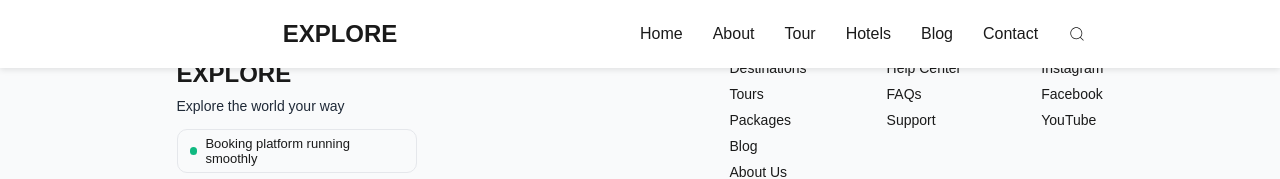
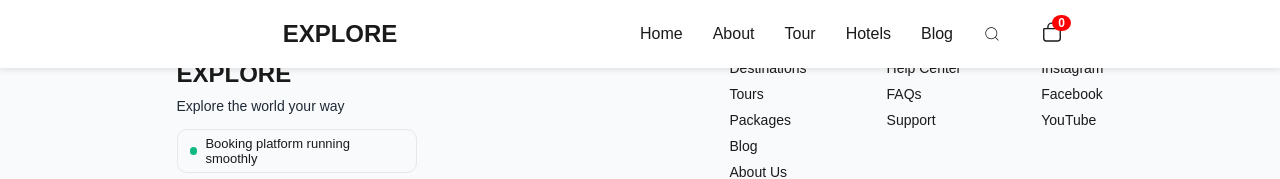
Before and after one commit to vuvantoann/tour-booking-frontend, a React (Vite) app: page /cart in a window 1280 px wide. Shown: the top 179 px of the page. Built offline with nearby package versions, Linux system fonts and the light colour scheme.

Commit message:
Làm tính năng thêm giỏ hàng sủ dụng redux

```diff
--- /dev/null
+++ b/src/client/actions/cart.jsx
@@ -0,0 +1,13 @@
+export const addToCart = (item) => {
+  return {
+    type: 'ADD_TO_CART',
+    payload: item,
+  }
+}
+
+export const updateQuantity = (_id, quantity = 1) => {
+  return {
+    type: 'UPDATE_QUANTITY',
+    payload: { _id, quantity },
+  }
+}
--- /dev/null
+++ b/src/client/components/Cart/CartIcon/index.jsx
@@ -0,0 +1,22 @@
+import { IoBagOutline } from 'react-icons/io5'
+import { useSelector } from 'react-redux'
+import { Link } from 'react-router-dom'
+
+function CartIcon() {
+  const cart = useSelector((state) => state.cartReducer)
+
+  const total = cart.reduce((sum, item) => {
+    return sum + item.quantity
+  }, 0)
+
+  return (
+    <>
+      <Link to="/cart" className=" header__icon--cart">
+        <IoBagOutline />
+        <span className="header__cart-count">{total}</span>
+      </Link>
+    </>
+  )
+}
+
+export default CartIcon
--- a/src/client/components/Products/ProductDetail/ProductDetail.scss
+++ b/src/client/components/Products/ProductDetail/ProductDetail.scss
@@ -106,19 +106,22 @@
     gap: 1rem;
     margin-top: 1.5rem;
 
-    input {
-      width: 60px;
-      padding: 0.4rem;
-      font-size: 1rem;
-      border: 1px solid #ccc;
-      border-radius: 5px;
-    }
+    // input {
+    //   width: 60px;
+    //   padding: 0.4rem;
+    //   font-size: 1rem;
+    //   border: 1px solid #ccc;
+    //   border-radius: 5px;
+    // }
 
     button {
+      width: 100%;
       background-color: #2e7d32;
       color: white;
-      padding: 0.6rem 1.2rem;
+      padding: 14px 35px;
+      line-height: 22px;
       font-size: 1rem;
+      font-weight: 700;
       border: none;
       border-radius: 6px;
       cursor: pointer;
--- a/src/client/components/Products/ProductDetail/index.jsx
+++ b/src/client/components/Products/ProductDetail/index.jsx
@@ -3,7 +3,26 @@ import { FaCalendarAlt, FaUsers } from 'react-icons/fa'
 import { Swiper, SwiperSlide } from 'swiper/react'
 import 'swiper/css'
 import './ProductDetail.scss'
+import { useDispatch, useSelector } from 'react-redux'
+import { addToCart, updateQuantity } from '../../../actions/cart'
+
 function ProductDetail({ tourDetail }) {
+  const cart = useSelector((state) => state.cartReducer)
+
+  const dispatch = useDispatch()
+
+  const handleAddToCard = () => {
+    const alreadyInCart = cart.some(
+      (itemCart) => itemCart._id === tourDetail._id
+    )
+
+    if (alreadyInCart) {
+      dispatch(updateQuantity(tourDetail._id))
+    } else {
+      dispatch(addToCart(tourDetail))
+    }
+  }
+
   const images =
     typeof tourDetail.images === 'string'
       ? JSON.parse(tourDetail.images)
@@ -63,8 +82,8 @@ function ProductDetail({ tourDetail }) {
 
         <p className="tour-detail__discount">Giảm tới {tourDetail.discount}%</p>
         <div className="tour-detail__add-to-cart">
-          <input type="number" min="1" defaultValue={1} />
-          <button>Thêm vào giỏ hàng</button>
+          {/* <input type="number" min="1" defaultValue={1} /> */}
+          <button onClick={handleAddToCard}>Thêm vào giỏ hàng</button>
         </div>
 
         <div className="tour-detail__section">
--- /dev/null
+++ b/src/client/pages/Cart/index.jsx
@@ -0,0 +1,8 @@
+import { useSelector } from 'react-redux'
+function Cart() {
+  const cart = useSelector((state) => state.cartReducer)
+
+  return <> Page Cart</>
+}
+
+export default Cart
--- a/src/client/pages/Tour/TourDetail.jsx
+++ b/src/client/pages/Tour/TourDetail.jsx
@@ -6,7 +6,7 @@ import { getProductDetail } from '../../services/productService'
 
 function TourDetail() {
   const { slug } = useParams()
-  console.log(slug)
+
   const [tourDetail, setTourDetail] = useState(null)
 
   useEffect(() => {
@@ -18,7 +18,6 @@ function TourDetail() {
     fetchApi()
   }, [slug])
 
-  console.log(tourDetail)
   return (
     <>
       {tourDetail ? (
--- a/src/client/partials/Header/Header.scss
+++ b/src/client/partials/Header/Header.scss
@@ -7,55 +7,63 @@
   left: 0;
   z-index: 999;
   padding: 20px 40px;
-
   font-family: sans-serif;
 
-  &.transparent {
+  &--transparent {
     background-color: transparent;
     color: $color-white;
 
-    .nav__link {
+    .header__nav-link {
       color: $color-white;
     }
   }
 
-  &.solid {
+  &--solid {
     background-color: $color-bg-header;
     color: $color-black;
     box-shadow: 0 2px 6px rgba(0, 0, 0, 0.1);
-    .nav__link {
+
+    .header__nav-link {
       color: $color-black;
     }
   }
 
-  .header__container {
+  &__container {
     display: flex;
     justify-content: space-between;
     align-items: center;
   }
 
-  .header__logo {
+  &__logo {
     font-size: 24px;
     font-weight: bold;
     text-align: center;
     flex: 1;
   }
 
-  .header__nav {
+  &__nav {
     flex: 1;
 
-    .nav__list {
+    &-list {
       display: flex;
       align-items: center;
       gap: 30px;
       list-style: none;
       margin: 0;
       padding: 0;
+    }
 
-      li {
+    &-item {
       position: relative;
 
-        .nav__link {
+      &--has-submenu {
+        &:hover .header__submenu {
+          display: flex;
+        }
+      }
+    }
+
+    &-link {
       text-decoration: none;
       font-size: 16px;
       transition: color 0.3s;
@@ -80,10 +88,9 @@
         color: $color-success;
       }
     }
+  }
 
-        // submenu
-        &.nav__link--has-submenu {
-          .nav__submenu {
+  &__submenu {
     position: absolute;
     top: 100%;
     left: 0;
@@ -95,11 +102,11 @@
     gap: 5px;
     box-shadow: 0 4px 8px rgba(0, 0, 0, 0.1);
 
-            li {
-              padding: 0;
-              list-style-type: none;
+    &-item {
+      list-style: none;
+    }
 
-              .nav__submenu-link {
+    &-link {
       display: block;
       padding: 8px 16px;
       color: $color-text-main;
@@ -112,20 +119,33 @@
       }
     }
   }
-          }
 
-          &:hover .nav__submenu {
-            display: flex;
-          }
-        }
-
-        &.nav__icon {
+  &__icon {
     font-size: 18px;
     cursor: pointer;
     display: flex;
     align-items: center;
+    position: relative;
+
+    &--cart {
+      margin-left: 10px;
+
+      svg {
+        font-size: 22px;
+      }
+
+      .header__cart-count {
+        position: absolute;
+        top: -6px;
+        right: -8px;
+        background: red;
+        color: white;
+        border-radius: 50%;
+        padding: 2px 6px;
+        font-size: 12px;
+        font-weight: bold;
+        line-height: 1;
       }
     }
   }
 }
-}
--- a/src/client/partials/Header/index.jsx
+++ b/src/client/partials/Header/index.jsx
@@ -1,64 +1,66 @@
 import { Link, NavLink, useLocation } from 'react-router-dom'
 import { CiSearch } from 'react-icons/ci'
+
 import './Header.scss'
+import CartIcon from '../../components/Cart/CartIcon'
 
 function Header() {
   const location = useLocation()
   const isHome = location.pathname === '/'
   return (
-    <header className={isHome ? 'header transparent' : 'header solid'}>
+    <header
+      className={isHome ? 'header header--transparent' : 'header header--solid'}
+    >
       <div className="header__container">
         <div className="header__logo">
           <Link to="/">EXPLORE</Link>
         </div>
         <nav className="header__nav">
-          <ul className="nav__list">
-            <li>
-              <NavLink to="/" className="nav__link">
+          <ul className="header__nav-list">
+            <li className="header__nav-item">
+              <NavLink to="/" className="header__nav-link">
                 Home
               </NavLink>
             </li>
-            <li>
-              <NavLink to="/about" className="nav__link">
+            <li className="header__nav-item">
+              <NavLink to="/about" className="header__nav-link">
                 About
               </NavLink>
             </li>
-            <li>
-              <NavLink to="/tours" className="nav__link">
+            <li className="header__nav-item">
+              <NavLink to="/tours" className="header__nav-link">
                 Tour
               </NavLink>
             </li>
-            <li>
-              <NavLink to="/hotels" className="nav__link">
+            <li className="header__nav-item">
+              <NavLink to="/hotels" className="header__nav-link">
                 Hotels
               </NavLink>
             </li>
 
-            <li className="nav__link--has-submenu">
-              <NavLink to="/blog" className="nav__link">
+            <li className="header__nav-item header__nav-item--has-submenu">
+              <NavLink to="/blog" className="header__nav-link">
                 Blog
               </NavLink>
-              <ul className="nav__submenu">
-                <li>
-                  <NavLink to="/blog/news" className="nav__submenu-link">
+              <ul className="header__submenu">
+                <li className="header__submenu-item">
+                  <NavLink to="/blog/news" className="header__submenu-link">
                     Blog News
                   </NavLink>
                 </li>
-                <li>
-                  <NavLink to="/blog/related" className="nav__submenu-link">
+                <li className="header__submenu-item">
+                  <NavLink to="/blog/related" className="header__submenu-link">
                     Blog Related
                   </NavLink>
                 </li>
               </ul>
             </li>
 
-            <li>
-              <NavLink to="/contact" className="nav__link">
-                Contact
-              </NavLink>
+            <li className="header__icon">
+              <CiSearch />
             </li>
-            <li className="nav__icon">
-              <CiSearch />
+            <li className="header__icon ">
+              <CartIcon />
             </li>
           </ul>
         </nav>
--- /dev/null
+++ b/src/client/reducers/cart.jsx
@@ -0,0 +1,24 @@
+function cartReducer(state = [], action) {
+  switch (action.type) {
+    case 'ADD_TO_CART':
+      return [
+        ...state,
+        {
+          ...action.payload,
+          quantity: 1,
+        },
+      ]
+
+    case 'UPDATE_QUANTITY':
+      return state.map((item) =>
+        item._id === action.payload._id
+          ? { ...item, quantity: item.quantity + action.payload.quantity }
+          : item
+      )
+
+    default:
+      return state
+  }
+}
+
+export default cartReducer
--- /dev/null
+++ b/src/client/reducers/index.jsx
@@ -0,0 +1,8 @@
+import { combineReducers } from 'redux'
+
+import cartReducer from './cart'
+const allReducers = combineReducers({
+  cartReducer,
+})
+
+export default allReducers
--- a/src/client/routes/index.jsx
+++ b/src/client/routes/index.jsx
@@ -16,6 +16,7 @@ import Login from '../../client/pages/Login'
 import ToursByCategory from '../pages/Tour/ToursByCategory'
 import TourAll from '../pages/Tour/TourAll'
 import TourDetail from '../pages/Tour/TourDetail'
+import Cart from '../pages/Cart'
 
 export const routes = [
   {
@@ -48,7 +49,6 @@ export const routes = [
           },
         ],
       },
-
       {
         path: 'about',
         element: <About />,
@@ -97,6 +97,10 @@ export const routes = [
           },
         ],
       },
+      {
+        path: 'cart',
+        element: <Cart />,
+      },
     ],
   },
 ]
--- a/src/main.jsx
+++ b/src/main.jsx
@@ -1,8 +1,16 @@
 import { createRoot } from 'react-dom/client'
 import App from './App.jsx'
 import { BrowserRouter } from 'react-router-dom'
+
+import { createStore } from 'redux'
+import { Provider } from 'react-redux'
+import allReducers from './client/reducers/index.jsx'
+
+const store = createStore(allReducers)
 createRoot(document.getElementById('root')).render(
-  <BrowserRouter>
-    <App />
-  </BrowserRouter>
+  <Provider store={store}>
+    <BrowserRouter>
+      <App />
+    </BrowserRouter>
+  </Provider>
 )
```
Lines whose indentation alone changed are shown as unchanged.
